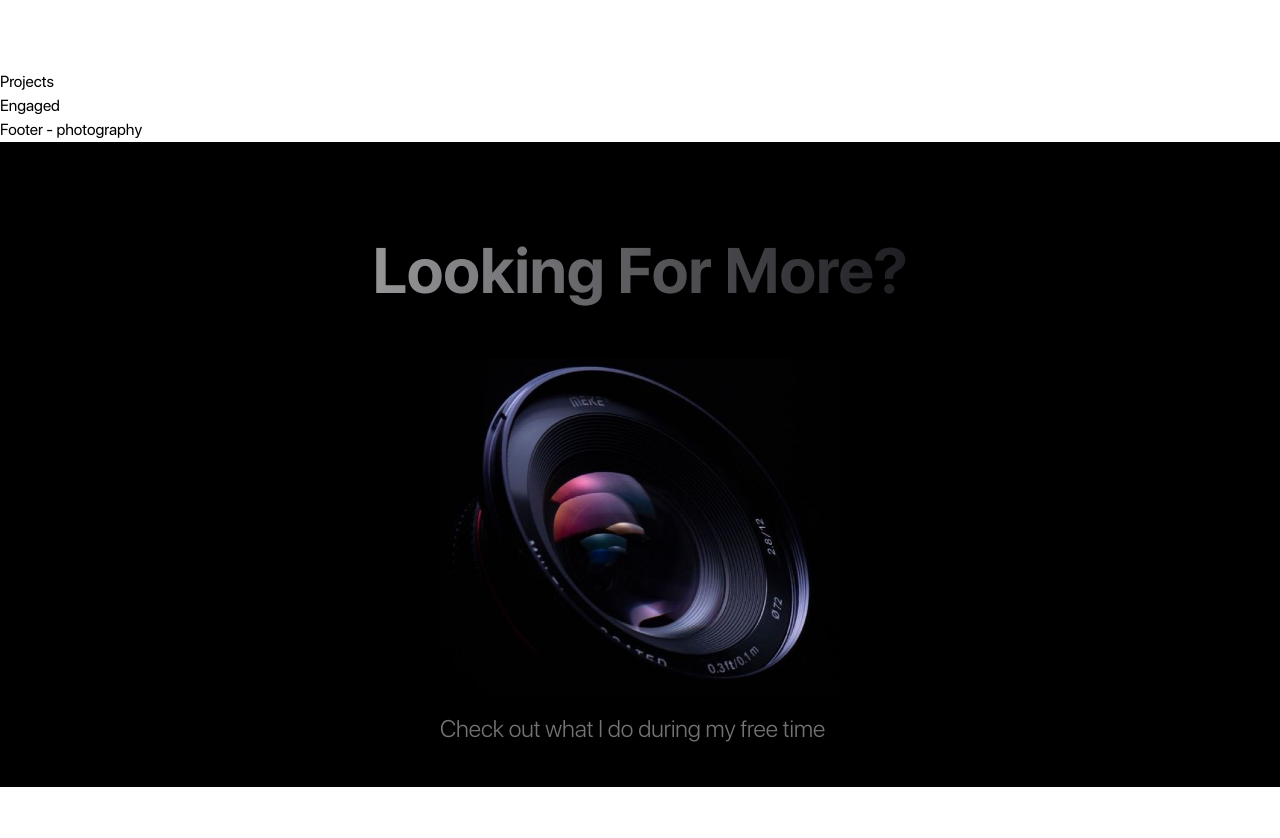
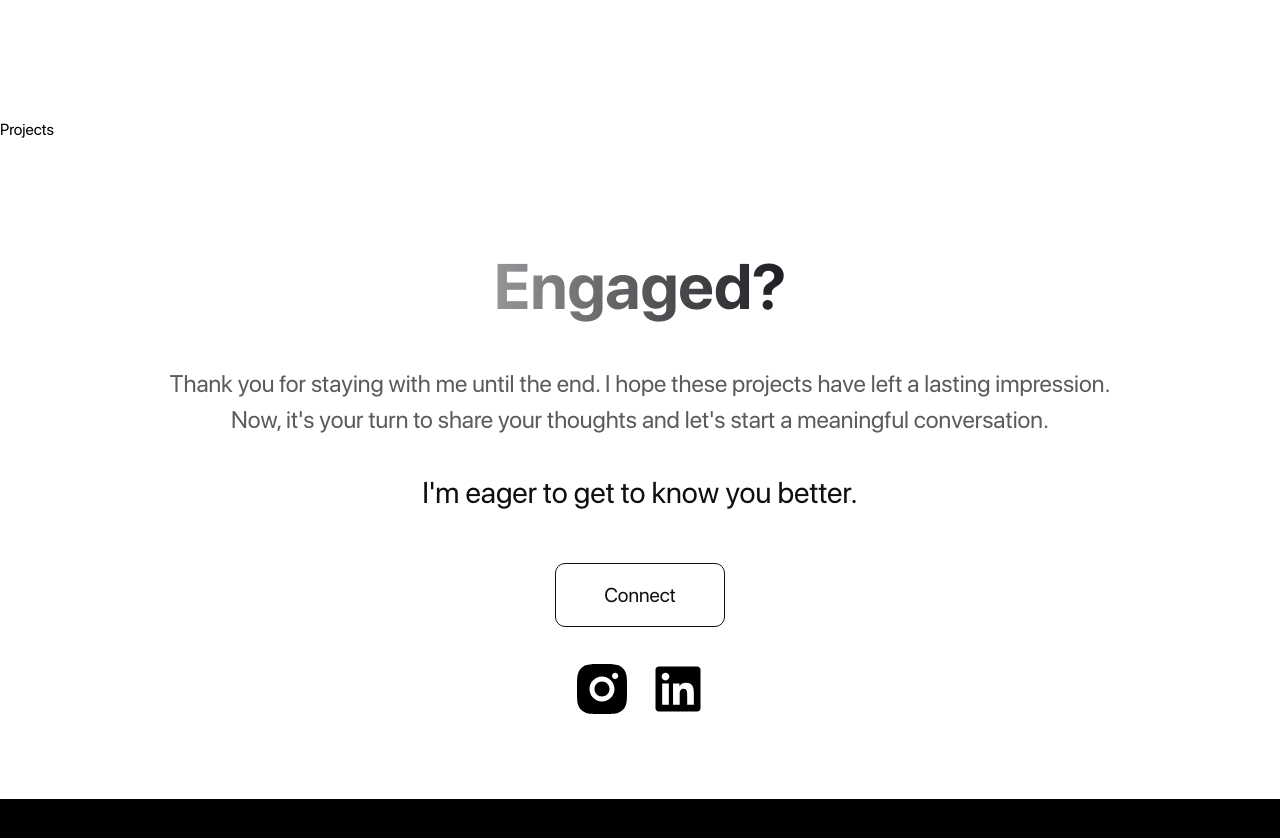
Before and after one commit to JiXiangChua/Portfolio-WebApp, a Next.js app: page / in a window 1280 px wide. Shown: the part 1930-2768 px from the top of the page. Before the commit the page ends 2717 px from the top, so only its background shows below. Built offline with nearby package versions, Linux system fonts and the light colour scheme.

Commit message:
Implemented the engaged section

```diff
--- a/app/page.tsx
+++ b/app/page.tsx
@@ -1,4 +1,5 @@
 import AboutSection from "./ui/sections/About";
+import EngagedSection from "./ui/sections/Engaged";
 import Footer from "./ui/sections/Footer";
 import HeroBanner from "./ui/sections/HeroBanner";
 
@@ -15,10 +16,9 @@ export default function HomePage() {
         <p>Projects</p>
       </section>
       <section id="engaged">
-        <p>Engaged</p>
+        <EngagedSection />
       </section>
       <footer id="photography">
-        <p>Footer - photography</p>
         <Footer />
       </footer>
     </main>
--- a/app/ui/sections/About/index.tsx
+++ b/app/ui/sections/About/index.tsx
@@ -8,7 +8,7 @@ const { introduction } = HomeData;
 const AboutSection = () => {
   return (
     <div className="w-full flex justify-center items-center">
-      <div className="flex flex-col gap-2 w-[75%] items-center py-14">
+      <div className="flex flex-col gap-2 w-[75%] items-center py-20">
         <h1 className="font-bold text-[64px] py-4 bg-gradient-to-r from-[#969699] to-[#1E1E22] inline-block text-transparent bg-clip-text">
           {introduction.title}
         </h1>
--- /dev/null
+++ b/app/ui/sections/Engaged/index.tsx
@@ -0,0 +1,43 @@
+import React from "react";
+import Link from "next/link";
+import { RiInstagramFill, RiLinkedinBoxFill } from "react-icons/ri";
+import HomeData from "@/app/constants/HomeData";
+
+const { footer } = HomeData;
+const descriptions = footer.description.split(".");
+
+const EngagedSection = () => {
+  return (
+    <div className="w-full flex flex-col justify-center items-center py-20">
+      <div className="w-[80%] flex flex-col justify-center items-center">
+        <h1 className="font-bold text-[64px] py-4 bg-gradient-to-r from-[#969699] to-[#1E1E22] inline-block text-transparent bg-clip-text">
+          {footer.title}
+        </h1>
+        <p className="font-normal text-[24px] text-[#5B5B5B] text-center my-4">
+          {descriptions[0] + ". " + descriptions[1] + "."}
+          <br></br>
+          {descriptions[2] + "."}
+        </p>
+        <h2 className="font-normal text-[30px] text-[#0F0F0F] my-4">
+          {footer.closureHeader}
+        </h2>
+        <Link
+          href={"mailto:jixiangchua2697@gmail.com"}
+          className="my-8 py-4 px-12 border border-[#0F0F0F] rounded-[10px]"
+        >
+          <p className="font-normal text-[20px] text-[#0F0F0F]">Connect</p>
+        </Link>
+        <div className="flex flex-row gap-4">
+          <Link href={"https://www.instagram.com/xjustjixiang"}>
+            <RiInstagramFill size={60} />
+          </Link>
+          <Link href={"https://www.linkedin.com/in/ji-xiang-chua-02/"}>
+            <RiLinkedinBoxFill size={60} />
+          </Link>
+        </div>
+      </div>
+    </div>
+  );
+};
+
+export default EngagedSection;
--- a/package.json
+++ b/package.json
@@ -14,6 +14,7 @@
     "next": "14.1.0",
     "react": "^18",
     "react-dom": "^18",
+    "react-icons": "^5.0.1",
     "react-type-animation": "^3.2.0"
   },
   "devDependencies": {
```
Also changed, not shown: 1 other file (tests, documents, lock files or other folders).
